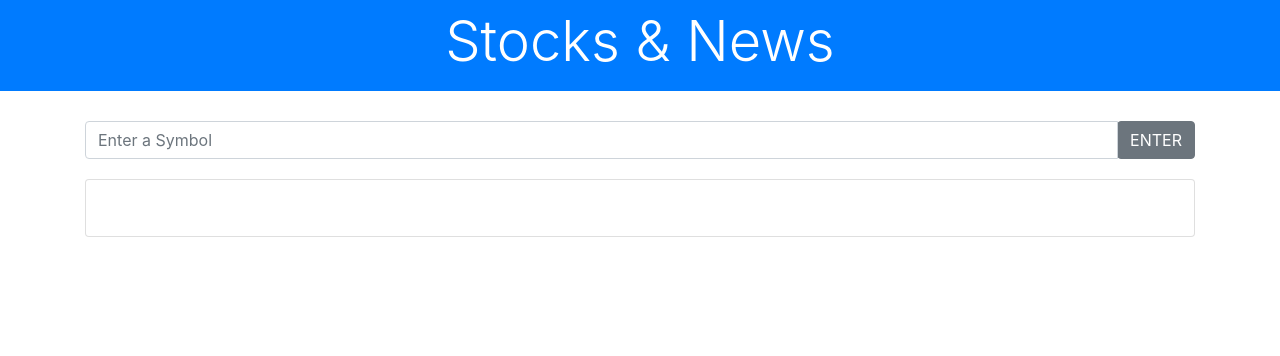
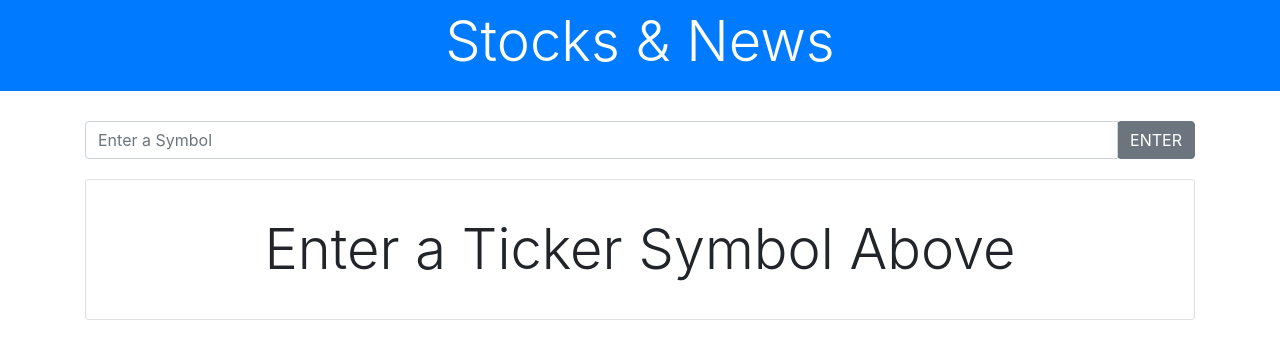
Before and after one commit to SarahEW1206/stocks-news, a React (Create React App) app: page / in a window 1280 px wide. Shown: the top 356 px of the page. Built offline with nearby package versions, Linux system fonts and the light colour scheme.

Commit message:
fix display issues with new api

```diff
--- a/src/components/Display.js
+++ b/src/components/Display.js
@@ -12,7 +12,7 @@ export default class Display extends Component {
   };
 
   componentDidMount() {
-    this.setState({ stock: { companyName: "Enter a Ticker Symbol Above" } });
+    this.setState({ stock: { name: "Enter a Ticker Symbol Above" } });
   }
 
   getData(symbol) {
@@ -50,8 +50,6 @@ export default class Display extends Component {
           news: ""
         })
       );
-
-    console.log("here we go");
   }
 
   render() {
```
